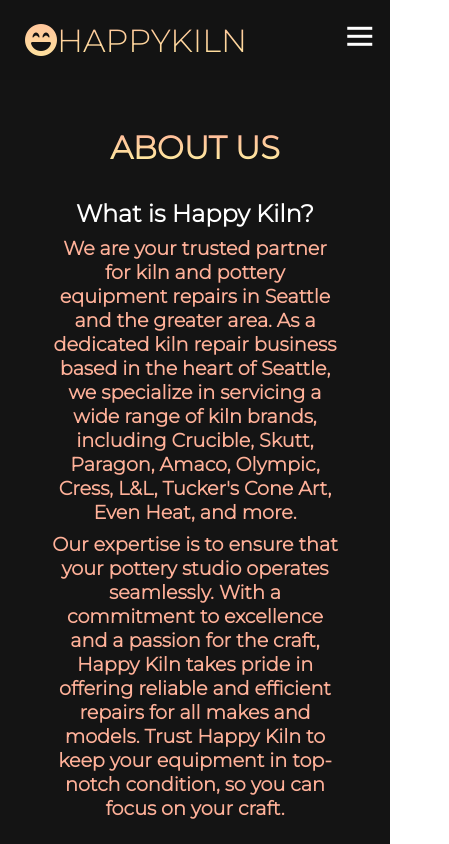
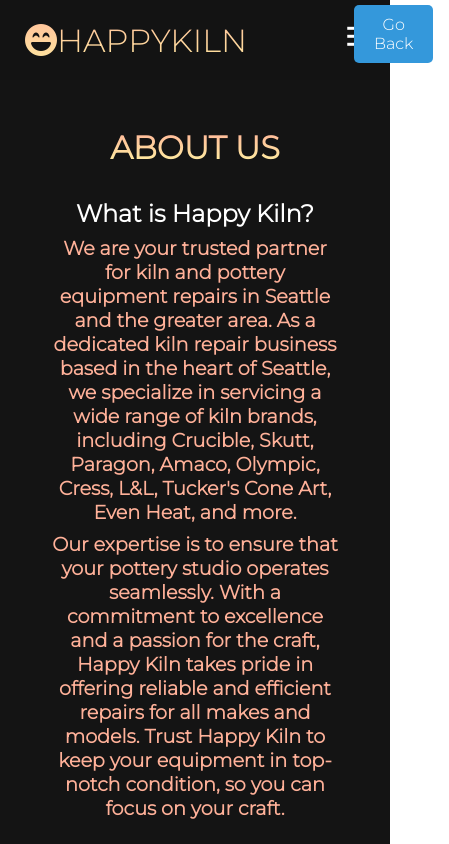
Before and after one commit to Cole-Hartman/happykiln, a plain HTML site: page about.html in a window 390 px wide. Shown: the top 844 px of the page, 449 px wide, since content can reach past the window. Drawn offline with Linux system fonts and the light colour scheme.

Commit message:
Update styles.css

```diff
--- a/styles.css
+++ b/styles.css
@@ -431,7 +431,7 @@
 
 @media screen and (max-width: 768px) {
   .back-button-about {
-    align-items: center;
+    /* align-items: center;
     justify-self: center;
     width: 50%;
     margin: 0 auto;
@@ -439,7 +439,10 @@
     top: 130%;
     left: 60%;
     transform: translateX(-50%);
-    font-size: 0.8rem;
+    font-size: 0.8rem; */
+    padding: 8px 16px;
+    font-size: 1rem;
+    top: 34px;
   }
 }
 
```
